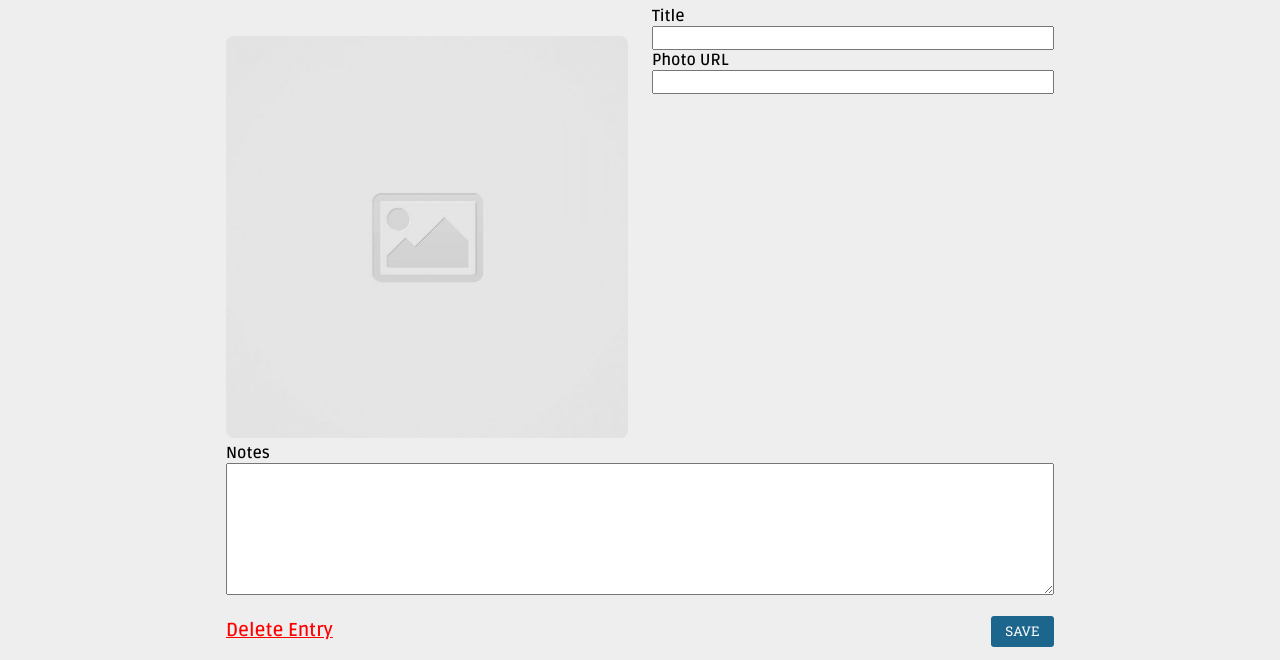
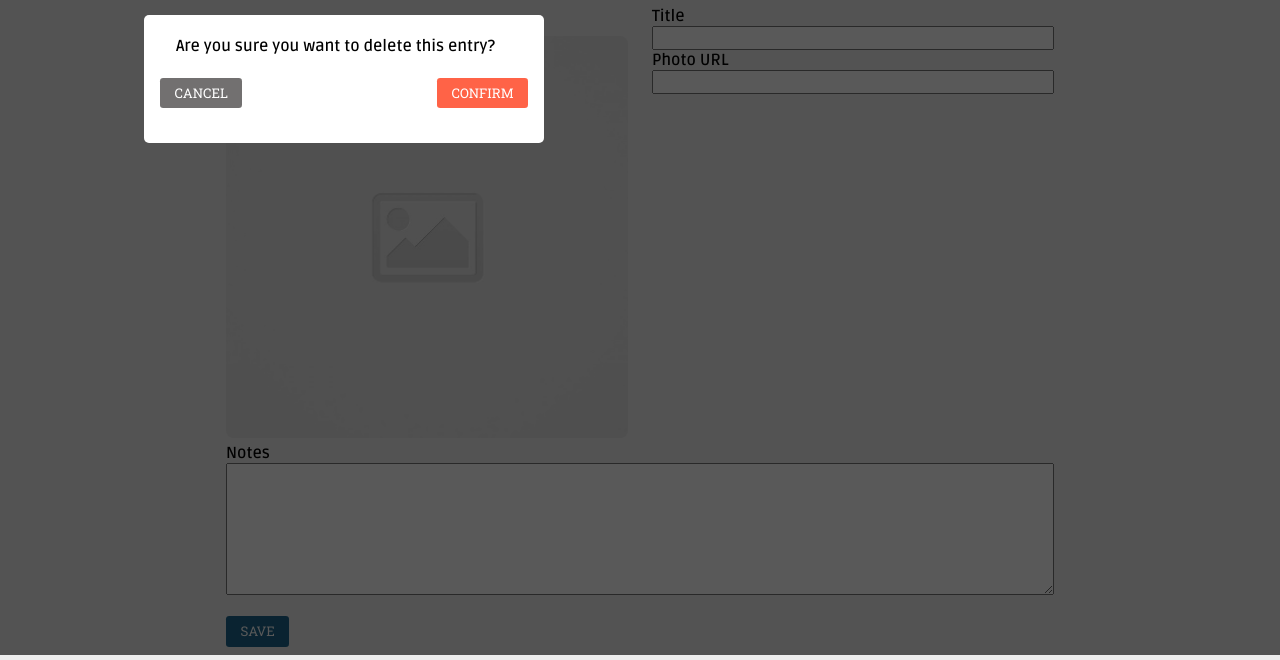
Before and after one commit to ChristinaL24/code-journal, a website: page index.html in a window 1280 px wide. Shown: the part 145-805 px from the top of the page. Drawn offline with Linux system fonts and the light colour scheme.

Commit message:
still in progress.

```diff
--- a/css/layout.css
+++ b/css/layout.css
@@ -87,3 +87,34 @@ a {
 .padding-top {
   padding-top: 1rem;
 }
+
+.modal {
+  width: 100%;
+  height: 100%;
+  position: fixed;
+  background-color: rgba(0, 0, 0, 0.651);
+  top: 0;
+  left: 0;
+  display: ;
+}
+
+.modal-content {
+  background-color: rgb(255 255 255);
+  width: 25rem;
+  height: 8rem;
+  border-radius: 5px;
+  position: fixed;
+  top: 10rem;
+  left: 9rem;
+}
+
+.cancel-confirm-buttons {
+  padding-left: 1rem;
+  padding-right: 1rem;
+  display: flex;
+  justify-content: space-between;
+}
+
+.modal-text {
+  padding-left: 2rem;
+}
--- a/css/styles.css
+++ b/css/styles.css
@@ -60,3 +60,11 @@ i:hover {
 a {
   color: red;
 }
+
+.cancel {
+  background-color: rgb(114, 112, 112);
+}
+
+.confirm {
+  background-color: tomato;
+}
--- a/index.html
+++ b/index.html
@@ -1,4 +1,4 @@
-  <!DOCTYPE html>
+<!DOCTYPE html>
 <html lang="en">
   <head>
     <meta charset="UTF-8">
@@ -76,6 +76,19 @@
                 </div>
               </div>
             </div>
+            <div class="modal">
+              <div class="row">
+                <div class="modal-content">
+                  <div class="row modal-text">
+                    <h4>Are you sure you want to delete this entry?</h4>
+                  </div>
+                  <div class="cancel-confirm-buttons">
+                    <button type="button" class="cancel">CANCEL</button>
+                    <button type="button" class="confirm">CONFIRM</button>
+                  </div>
+                </div>
+              </div>
+            </div>
           </form>
         </div>
 
@@ -95,15 +108,14 @@
               <div>
                 <p class="text-center no-entries hidden">No Entries Listed</p>
               </div>
-
               <ul class="no-padding entry-list">
               </ul>
-
             </div>
           </div>
         </div>
 
-        <!------------------------------------------------------------>
+        <!---------------------------------------------->
+
       </div>
     </main>
     <script src="js/data.js"></script>
--- a/js/main.js
+++ b/js/main.js
@@ -166,14 +166,6 @@ function noEntries() {
   }
 }
 
-/* condition for refresh */
-/* call createNewEntries and showEntries here */
-if (data.view === 'entry-form') {
-  createNewEntries();
-} else if (data.view === 'entries') {
-  showEntries();
-}
-
 /* addEventListener for parent element (<ul> element) for all rendered entries */
 /* Tried using element.target.matches but could not get it to work */
 /* Note: element.tagName returns a capitalized tag name */
@@ -202,4 +194,19 @@ function editIconClickedFunction(event) {
 }
 
 /* Feature 4: delete button */
+/* Change the className of this variable and put it in designated functions */
 var $deleteButton = document.querySelector('.delete-entry-div');
+var $modal = document.querySelector('modal');
+
+$deleteButton.addEventListener('click', function (event) {
+  $modal.style.display = 'flex';
+});
+
+/* condition for refresh */
+/* call createNewEntries and showEntries here */
+if (data.view === 'entry-form') {
+  createNewEntries();
+  $deleteButton.className = 'delete-entry-div hidden';
+} else if (data.view === 'entries') {
+  showEntries();
+}
```
